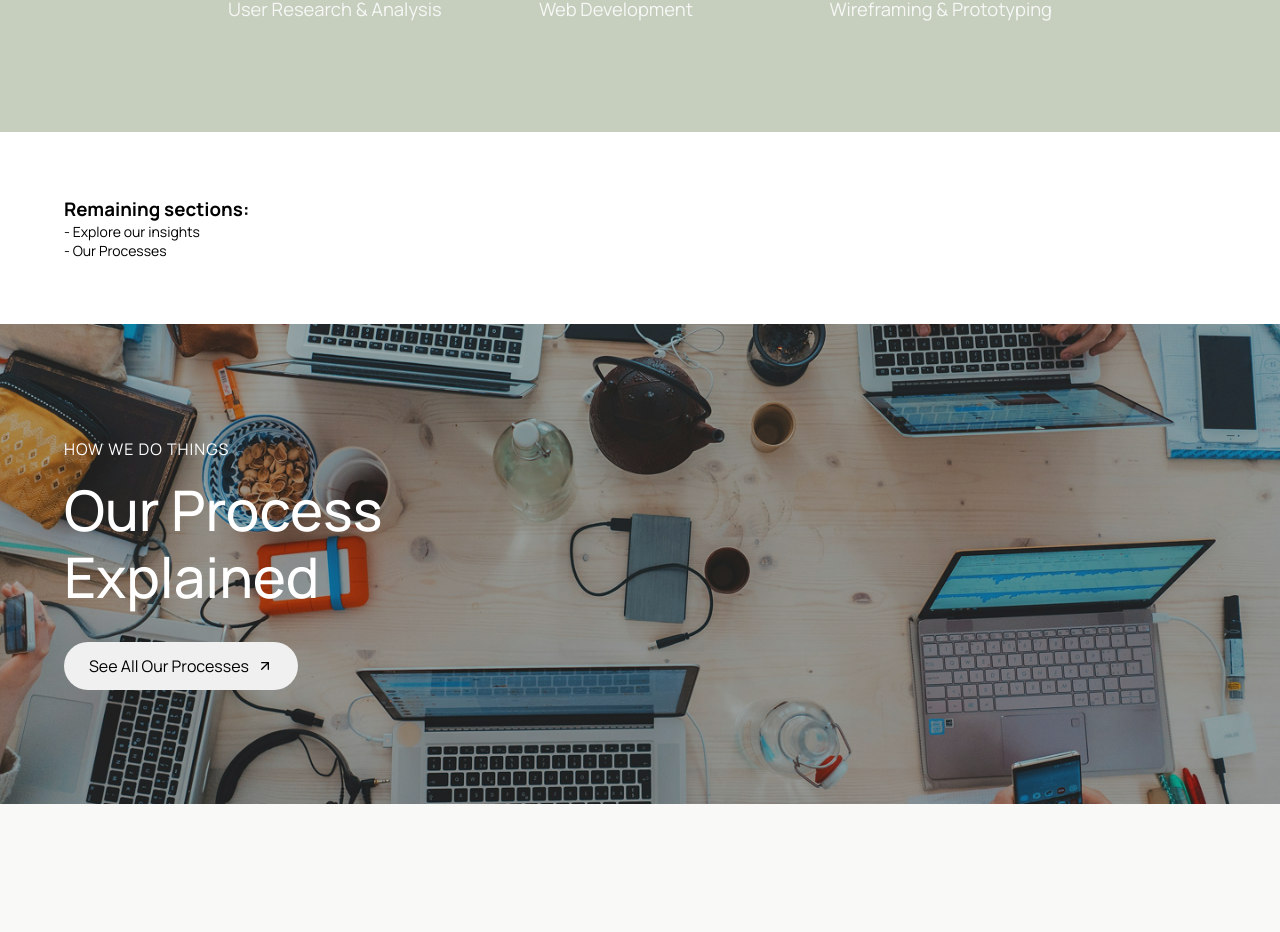
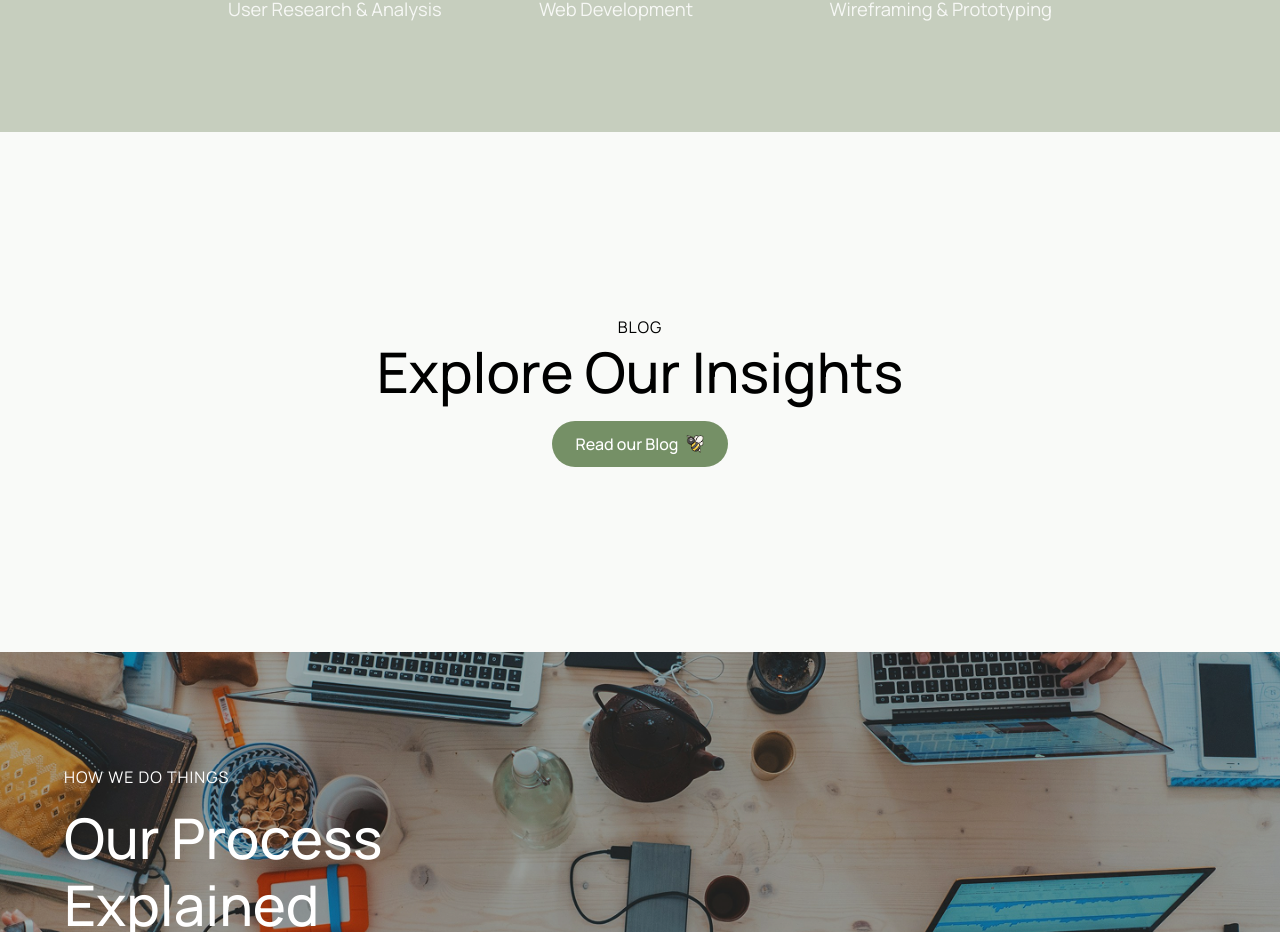
Before and after one commit to Pears-co-za/pears.co.za, a React (Create React App) app: page / in a window 1280 px wide. Shown: the part 2692-3624 px from the top of the page. Built offline with nearby package versions, Linux system fonts and the light colour scheme.

Commit message:
blog section on homepage

```diff
--- /dev/null
+++ b/src/components/layout/ExploreBlogSection.jsx
@@ -0,0 +1,55 @@
+import React from "react";
+import styled from "styled-components";
+import { ButtonWithBee } from "../common/ButtonWithBee";
+
+const ExploreBlogSection = () => {
+    return (
+        <StyledExploreBlogSection>
+            {/* <StyledExploreBlogOverlay /> */}
+            <StyledExploreBlogContent>
+                <StyledExploreBlogLabel>Blog</StyledExploreBlogLabel>
+                <StyledExploreBlogHeading>
+                    Explore Our Insights
+                </StyledExploreBlogHeading>
+                <ButtonWithBee to="/blog">Read our Blog</ButtonWithBee>
+            </StyledExploreBlogContent>
+        </StyledExploreBlogSection>
+    );
+};
+
+const StyledExploreBlogSection = styled.section`
+    background-color: #f9faf8;
+    position: relative;
+    width: 100%;
+    height: 520px;
+    display: flex;
+    align-items: center;
+    justify-content: center;
+    padding: 0 4rem;
+    text-align: center;
+`;
+
+const StyledExploreBlogContent = styled.div`
+    position: relative;
+`;
+
+const StyledExploreBlogLabel = styled.div`
+    font-size: 1rem;
+    color: black;
+    text-transform: uppercase;
+    letter-spacing: 1px;
+`;
+
+const StyledExploreBlogHeading = styled.h2`
+    font-size: 3.5rem;
+    font-weight: 500;
+    color: black;
+    margin-bottom: 1rem;
+    line-height: 1.2;
+
+    @media (max-width: 768px) {
+        font-size: 2.25rem;
+    }
+`;
+
+export default ExploreBlogSection;
--- a/src/components/pages/Home.jsx
+++ b/src/components/pages/Home.jsx
@@ -3,9 +3,10 @@ import Hero from "../layout/Hero";
 import ButtonWithBee from "../common/ButtonWithBee";
 import ContactSection from "../common/ContactSection";
 import ProcessSection from "../layout/ProcessSection";
+import ExploreBlogSection from "../layout/ExploreBlogSection";
 import FadeIn from "../common/FadeIn";
 import Accordion from "../common/Accordion";
-import ServicesTab from "../common/ServicesTab"; // Import the new ServicesTab component
+import ServicesTab from "../common/ServicesTab";
 import {
     StyledHomeContainer,
     StyledWhyChooseUsSection,
@@ -20,7 +21,7 @@ import {
     StyledCollaborationText,
     StyledCTAWrapper,
     StyledHomeContactSection,
-    StyledServicesWrapper, // We'll create this styled component
+    StyledServicesWrapper,
 } from "../../styles/Home.styles";
 import { StyledH2 } from "../../styles/Contact.styles";
 
@@ -109,7 +110,6 @@ function Home() {
                 </StyledCTAWrapper>
             </StyledCollaborationSection>
 
-            {/* Services Section with responsive display */}
             <StyledServicesWrapper>
                 <div className="services-title">
                     <StyledH2>Holistic, Integrated Capabilities</StyledH2>
@@ -122,11 +122,11 @@ function Home() {
                 </div>
             </StyledServicesWrapper>
 
-            <StyledHomeContainer>
+            {/* <StyledHomeContainer>
                 <h3>Remaining sections:</h3>
                 <p>- Explore our insights</p>
-                <p>- Our Processes</p>
-                </StyledHomeContainer>
+                </StyledHomeContainer> */}
+                <ExploreBlogSection/>
                 <ProcessSection />
             <StyledHomeContactSection>
                 <FadeIn>
```
